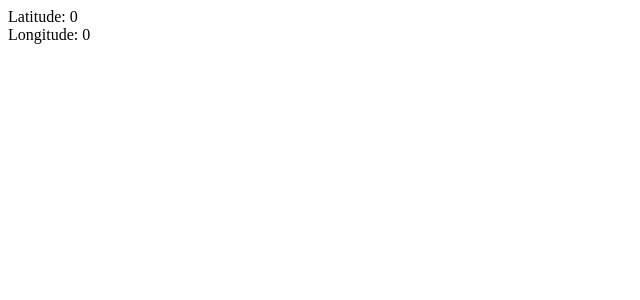
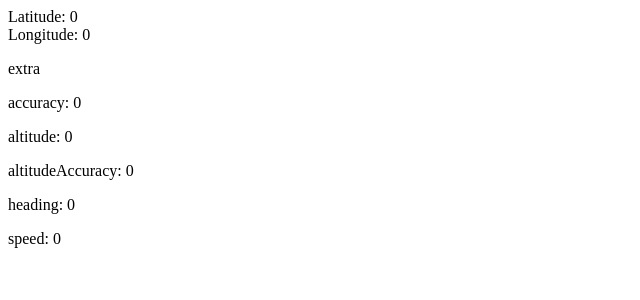
Before and after one commit to aptsharp/NgLocation, an Angular app: page / in a window 1280 px wide. Shown: the top 300 px of the page, without its empty margins (0-640 px from the left). Built offline with nearby package versions, Linux system fonts and the light colour scheme; no server answers.

Commit message:
dados extras

```diff
--- a/src/app/app.component.html
+++ b/src/app/app.component.html
@@ -1,4 +1,14 @@
 <div>
-  <div class="location" >Latitude: {{ lat }}</div>
-  <div class="location" >Longitude: {{ long }}</div>
+  <div class="location">Latitude: {{ latitude }}</div>
+  <div class="location">Longitude: {{ longitude }}</div>
+  <p>extra</p>
+  <div class="locations">
+    <div class="a">
+      <p>accuracy: {{ accuracy }}</p>
+      <p>altitude: {{altitude}}</p>
+      <p>altitudeAccuracy: {{altitudeAccuracy}}</p>
+      <p>heading: {{heading}}</p>
+      <p>speed: {{speed}}</p>
+    </div>
+  </div>
 </div>
--- a/src/app/app.component.ts
+++ b/src/app/app.component.ts
@@ -7,8 +7,14 @@ import { Component } from "@angular/core";
 })
 export class AppComponent {
   title = "NgLocation";
-  lat: number = 0;
-  long: number = 0;
+
+  latitude: number = 0;
+  longitude: number = 0;
+  accuracy: number = 0;
+  altitude: number = 0;
+  altitudeAccuracy: number = 0;
+  heading: number = 0;
+  speed: number = 0;
 
   ngOnInit() {
     this.getCurrentLocation();
@@ -17,8 +23,13 @@ export class AppComponent {
   getCurrentLocation() {
     if (navigator.geolocation) {
       navigator.geolocation.getCurrentPosition((position) => {
-        this.lat = position.coords.latitude;
-        this.long = position.coords.longitude;
+        this.latitude = position.coords.latitude;
+        this.longitude = position.coords.longitude;
+        this.accuracy = position.coords.accuracy;
+        this.altitude = position.coords.altitude;
+        this.altitudeAccuracy = position.coords.altitudeAccuracy;
+        this.heading = position.coords.heading;
+        this.speed = position.coords.speed;
       });
     } else {
       alert("Geolocation is not supported by this browser.");
```
